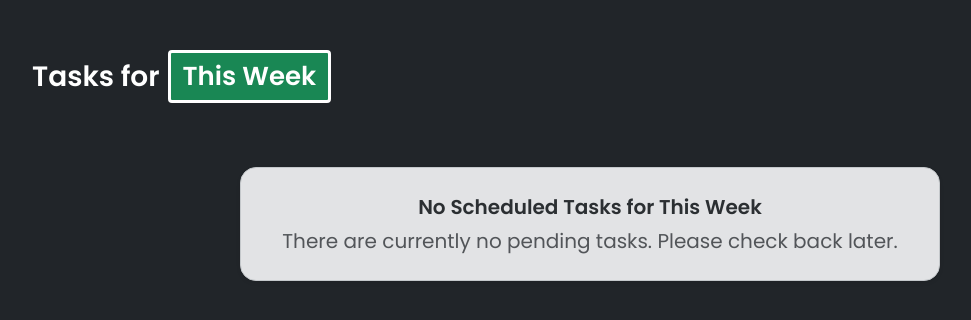
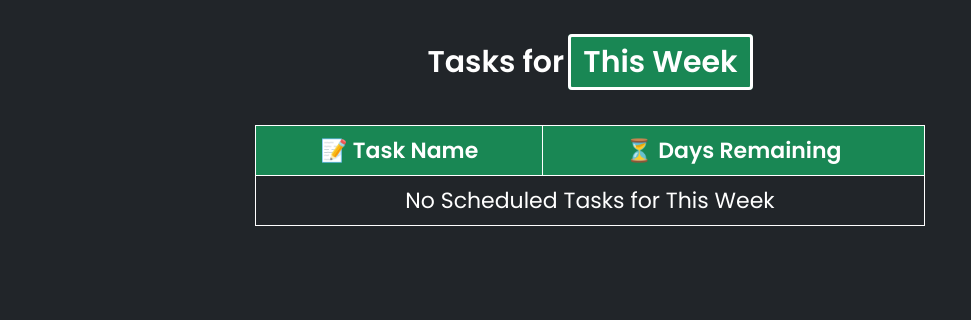
Before and after one commit to codewithaal/cesra-tasks, a Django app: page /alerts/ in a window 1280 px wide. Shown: the part 60-380 px from the top of the page, without its empty margins (50-1021 px from the left). Run offline with Django 5.2, Linux system fonts and the light colour scheme; some libraries are stand-ins or nearby versions.

Commit message:
enhanced UI of the overall app

```diff
--- a/login/base/templates/alerts.html
+++ b/login/base/templates/alerts.html
@@ -4,14 +4,21 @@
 {% block content %}
 
 <link href="https://fonts.googleapis.com/css2?family=Poppins:wght@400;600&display=swap" rel="stylesheet">
+
+<!DOCTYPE html>
+<html lang="en">
+<head>
+  <meta charset="UTF-8">
+  <title>Tasks</title>
   <link href="https://cdn.jsdelivr.net/npm/bootstrap@5.3.0/dist/css/bootstrap.min.css" rel="stylesheet">
-
   <style>
     body {
       margin: 0;
       padding: 0;
       background-color: #212529;
       font-family: 'Poppins', sans-serif;
+      color: white;
+      text-align: center;
     }
     .navbar {
       position: fixed;
@@ -25,109 +32,128 @@
       border-radius: 4px;
       font-weight: bold;
       border: 3px solid white;
-    font-size: 26px;
+      font-size: 30px;
       color: white;
     }
-  table thead th {
+    .navbar-nav .nav-link {
+      color: white;
+    }
+    .table-header-green {
       background-color: #198754 !important;
       color: white;
-    border-bottom: none;
-    font-size: 20px;
-    border-right: 2px solid white;
+      text-align: center;
     }
-  table tbody td {
-    border-top: 1px solid rgba(255, 255, 255, 0.1);
-    font-size: 18px;
+    .table-header-green th {
+      font-weight: bold;
+    }
+    .centered-content {
+      display: flex;
+      flex-direction: column;
+      align-items: left;
+      justify-content: left;
+      margin-top: 100px;
+    }
+    .table-container {
+      overflow-x: auto;
+      margin-top: 30px;
+    }
+    .task-heading {
+      font-size: 30px;
+      font-weight: bold;
+      display: inline-block;
+      margin-bottom: 10px;
+    }
+    .profile-info {
+      display: flex;
+      align-items: center;
+      gap: 10px;
+      justify-content: center;
+    }
+    .table-custom {
+      background-color: #212529; /* table background */
+      color: white;              /* text color */
+    }
+    .table-custom th {
+      background-color: #198754; /* green header */
       color: white;
-    border-right: 2px solid rgba(255, 255, 255, 0.2);
+      border: 1px solid white;
+      text-align: center;
     }
-  table tbody tr:hover {
-    background-color: #343a40 !important;
+    .table-custom td {
+      background-color: #212529; /* row background same as body */
+      color: white;
+      border: 1px solid white;
     }
-  table th:last-child,
-  table td:last-child {
-    border-right: none;
+    .table-custom tbody tr:nth-child(odd) {
+      background-color: #212529;
     }
-  table th,
-  table td {
-    text-align: center;
-    vertical-align: middle;
+    .table-custom tbody tr:nth-child(even) {
+      background-color: #2a2f33; /* slightly different for striping */
     }
-  .table-wrapper {
-    margin-bottom: 60px; /* larger space below the section */
+    .table-custom td,
+    .table-custom th {
+      font-size: 22px;
     }
   </style>
+</head>
+<body>
 
   <nav class="navbar navbar-expand-lg bg-success">
     <div class="container-fluid">
       <a class="navbar-brand" href="/">
         <img src="{% static 'images/navbar-logo.png' %}" alt="Logo" style="height: 60px;">
       </a>
-
-    <button class="navbar-toggler" type="button" data-bs-toggle="collapse" data-bs-target="#navbarNav"
-      aria-controls="navbarNav" aria-expanded="false" aria-label="Toggle navigation">
+      <button class="navbar-toggler" type="button" data-bs-toggle="collapse" data-bs-target="#navbarNav">
         <span class="navbar-toggler-icon"></span>
       </button>
-
       <div class="collapse navbar-collapse" id="navbarNav">
         <ul class="navbar-nav me-auto mb-2 mb-lg-0">
-        <li class="nav-item">
-          <a class="nav-link" href="{% url 'base:tasksList' %}">Monthly Tasks</a>
-        </li>
-        <li class="nav-item">
-          <a class="nav-link active fw-bold text-white" href="{% url 'base:alertSection' %}">{{ user.first_name }}'s Week Ahead Alert</a>
-        </li>
+          <li class="nav-item"><a class="nav-link" href="{% url 'base:tasksList' %}">Monthly Tasks</a></li>
+          <li class="nav-item"><a class="nav-link active fw-bold text-white" href="{% url 'base:alertSection' %}">{{ user.first_name }}'s Week Ahead Alert</a></li>
         </ul>
-
         <ul class="navbar-nav">
-        <li class="nav-item">
-          <a class="nav-link" href="{% url 'base:profilePicture' %}">Profile</a>
-        </li>
-        <li class="nav-item">
-          <a class="nav-link" href="{% url 'base:logout' %}">Log Out</a>
-        </li>
+          <li class="nav-item"><a class="nav-link" href="{% url 'base:profilePicture' %}">Profile</a></li>
+          <li class="nav-item"><a class="nav-link" href="{% url 'base:logout' %}">Log Out</a></li>
         </ul>
       </div>
     </div>
   </nav>
 
-<div class="container" style="margin-top: 110px; margin-bottom: 40px; color: white;">
-  <div class="d-flex align-items-center gap-2">
-    <h1 class="mb-0 fs-3 fw-bold">Tasks for</h1>
+<div class="container centered-content">
+  <div>
+    <span class="task-heading">Tasks for</span>
     <span id="this-week">This Week</span>
   </div>
-</div>
 
-<div class="container d-flex justify-content-center table-wrapper">
-  <div class="w-100" style="max-width: 700px;">
-    {% if reports %}
-      <div class="table-responsive shadow-sm rounded-4 overflow-hidden">
-        <table class="table table-hover align-middle mb-0">
-          <thead class="table-success text-white">
+  <div class="table-container">
+    <table class="table table-bordered table-custom" style="width: 60%; margin-left: auto; margin-right: auto;">
+      <thead class="table-header-green">
         <tr>
-              <th scope="col" class="ps-4 py-3">📝 Task Name</th>
-              <th scope="col" class="py-3">⏳ Days Remaining</th>
+          <th>📝 Task Name</th>
+          <th>⏳ Days Remaining</th>
         </tr>
       </thead>
-          <tbody class="table-dark">
+      <tbody>
+        {% if reports %}
           {% for report in reports %}
-              <tr class="border-0">
-                <td class="ps-4 py-3">{{ report.task_name }}</td>
-                <td class="py-3">{{ report.days_remaining }} days</td>
+          <tr id="report-{{ report.id }}">
+            <td>{{ report.task_name }}</td>
+            <td>{{ report.days_remaining }} days</td>
           </tr>
           {% endfor %}
+        {% else %}
+          <tr>
+            <td colspan="2">No Scheduled Tasks for This Week</td>
+          </tr>
+        {% endif %}
       </tbody>
     </table>
-      </div>
-    {% else %}
-      <div class="alert alert-secondary text-center fs-5 mt-4 shadow-sm rounded-4 p-4">
-        <strong class="d-block mb-1">No Scheduled Tasks for This Week</strong>
-        <span class="text-muted">There are currently no pending tasks. Please check back later.</span>
-      </div>
-    {% endif %}
   </div>
 </div>
 
 <script src="https://cdn.jsdelivr.net/npm/bootstrap@5.3.0/dist/js/bootstrap.bundle.min.js"></script>
 
+</body>
+</html>
+
 {% endblock content %}
```
Also changed, not shown: login/base/templates/tasks.html (+78 -60 lines). Lines whose indentation alone changed are shown as unchanged.
